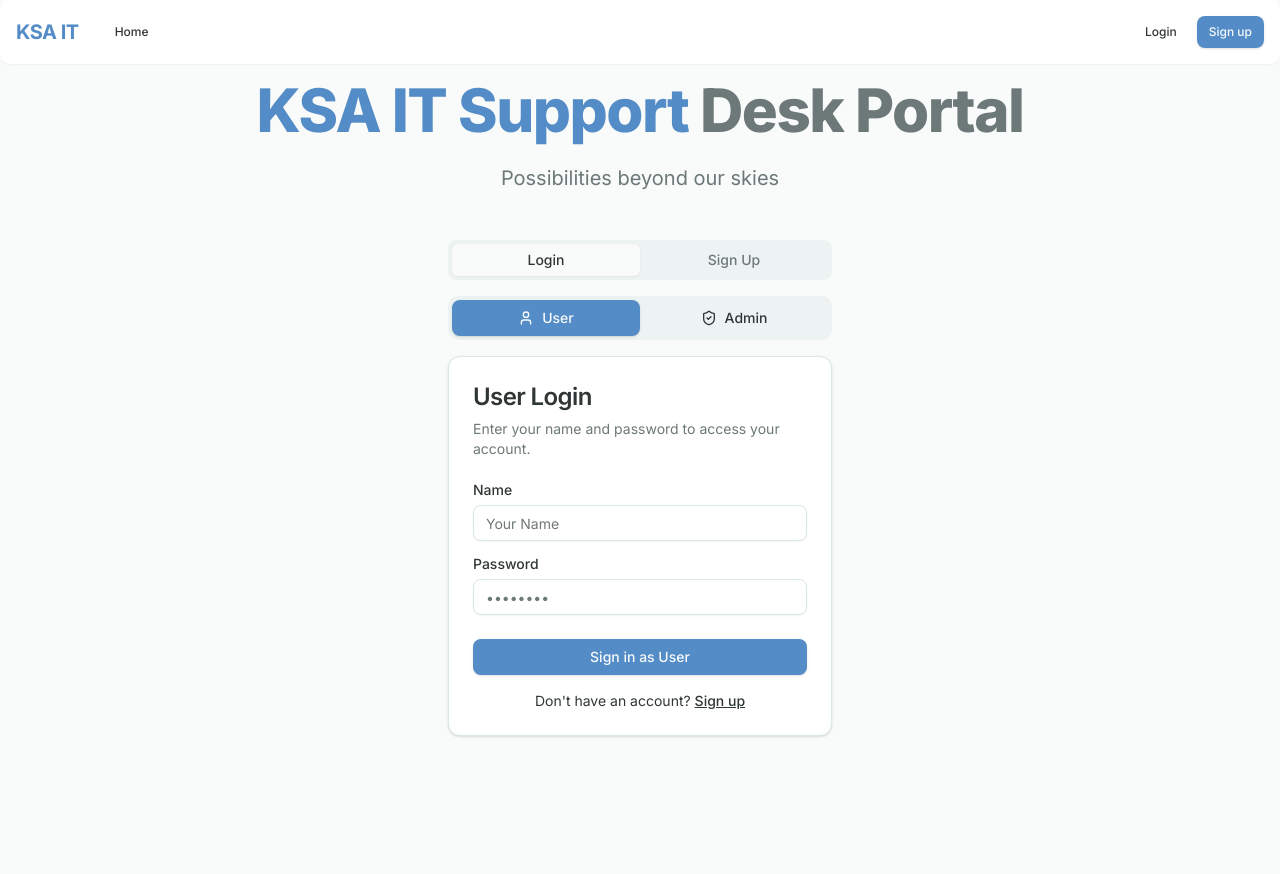
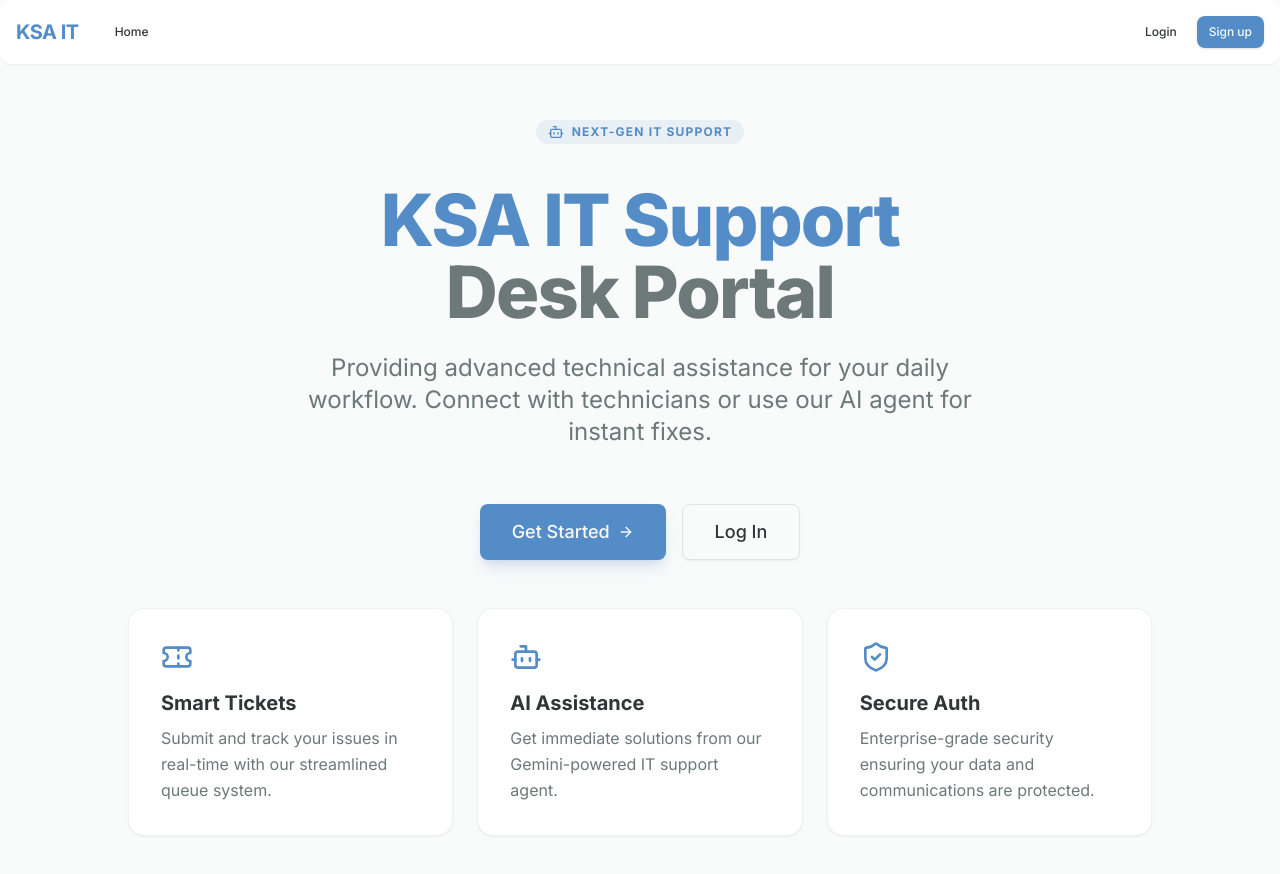
Before and after one commit to webstafrank/support-desk, a Next.js app: page / in a window 1280 px wide. Before the commit the page ends 800 px from the top, so only its background shows below. Built offline with nearby package versions, Linux system fonts and the light colour scheme; no server answers.

Commit message:
refining homepage

```diff
--- a/app/components/Navbar.tsx
+++ b/app/components/Navbar.tsx
@@ -77,10 +77,10 @@ export default async function Navbar() {
             </div>
           ) : (
             <div className="flex items-center gap-2">
-              <Link href="/" className={cn(buttonVariants({ variant: "ghost", size: "sm" }))}>
+              <Link href="/login" className={cn(buttonVariants({ variant: "ghost", size: "sm" }))}>
                 Login
               </Link>
-              <Link href="/?tab=signup" className={cn(buttonVariants({ variant: "default", size: "sm" }))}>
+              <Link href="/signup" className={cn(buttonVariants({ variant: "default", size: "sm" }))}>
                 Sign up
               </Link>
             </div>
--- a/app/page.tsx
+++ b/app/page.tsx
@@ -1,36 +1,86 @@
 import { auth } from "@/auth";
-import AuthTabs from "@/app/components/auth/AuthTabs";
-import { Suspense } from "react";
-import { redirect } from "next/navigation";
+import Link from "next/link";
+import { buttonVariants } from "@/components/ui/button";
+import { cn } from "@/lib/utils";
+import { ArrowRight, Bot, ShieldCheck, Ticket } from "lucide-react";
 
 export default async function Home() {
   const session = await auth();
+  const isLoggedIn = !!session;
   const role = session?.user?.role;
 
-  if (session) {
-    if (role === "admin") {
-      redirect("/admin");
-    } else {
-      redirect("/dashboard");
-    }
-  }
+  return (
+    <main className="container flex flex-col items-center justify-center min-h-[calc(100vh-10rem)] mx-auto px-4 gap-12 py-10">
+      <div className="max-w-4xl space-y-6 text-center animate-in fade-in slide-in-from-top-4 duration-1000">
+        <div className="inline-flex items-center gap-2 px-3 py-1 bg-primary/10 text-primary rounded-full text-xs font-bold uppercase tracking-widest mb-4">
+          <Bot className="h-4 w-4" />
+          Next-Gen IT Support
+        </div>
+        <h1 className="text-5xl md:text-7xl font-extrabold tracking-tight text-primary leading-tight">
+          KSA IT Support <br />
+          <span className="text-muted-foreground">Desk Portal</span>
+        </h1>
+        <p className="text-xl md:text-2xl text-muted-foreground max-w-2xl mx-auto">
+          Providing advanced technical assistance for your daily workflow.
+          Connect with technicians or use our AI agent for instant fixes.
+        </p>
 
-  return (
-    <main className="container flex flex-col items-center justify-center min-h-[calc(100vh-10rem)] mx-auto px-4 gap-8">
-      <div className="max-w-3xl space-y-6 text-center">
-        <h1 className="text-5xl font-extrabold tracking-tight lg:text-6xl text-primary">
-          KSA IT Support <span className="text-muted-foreground">Desk Portal</span>
-        </h1>
-        <p className="text-xl text-muted-foreground">
-          Possibilities beyond our skies
-        </p>
+        <div className="flex flex-col sm:flex-row gap-4 justify-center pt-8">
+          {isLoggedIn ? (
+            <Link
+              href={role === "admin" ? "/admin" : "/dashboard"}
+              className={cn(buttonVariants({ size: "lg" }), "h-14 px-8 text-lg gap-2 shadow-lg shadow-primary/20")}
+            >
+              Go to Dashboard
+              <ArrowRight className="h-5 w-5" />
+            </Link>
+          ) : (
+            <>
+              <Link
+                href="/signup"
+                className={cn(buttonVariants({ size: "lg" }), "h-14 px-8 text-lg gap-2 shadow-lg shadow-primary/20")}
+              >
+                Get Started
+                <ArrowRight className="h-5 w-5" />
+              </Link>
+              <Link
+                href="/login"
+                className={cn(buttonVariants({ variant: "outline", size: "lg" }), "h-14 px-8 text-lg")}
+              >
+                Log In
+              </Link>
+            </>
+          )}
+        </div>
       </div>
 
-      <div className="w-full flex justify-center py-4">
-        <Suspense fallback={<div className="w-full max-w-sm h-[400px] animate-pulse bg-muted rounded-lg" />}>
-          <AuthTabs />
-        </Suspense>
+      <div className="grid grid-cols-1 md:grid-cols-3 gap-6 w-full max-w-5xl animate-in fade-in slide-in-from-bottom-8 duration-1000 delay-300">
+        <FeatureCard
+          icon={<Ticket className="h-8 w-8 text-primary" />}
+          title="Smart Tickets"
+          description="Submit and track your issues in real-time with our streamlined queue system."
+        />
+        <FeatureCard
+          icon={<Bot className="h-8 w-8 text-primary" />}
+          title="AI Assistance"
+          description="Get immediate solutions from our Gemini-powered IT support agent."
+        />
+        <FeatureCard
+          icon={<ShieldCheck className="h-8 w-8 text-primary" />}
+          title="Secure Auth"
+          description="Enterprise-grade security ensuring your data and communications are protected."
+        />
       </div>
     </main>
   );
 }
+
+function FeatureCard({ icon, title, description }: { icon: React.ReactNode, title: string, description: string }) {
+  return (
+    <div className="bg-card border border-border/50 p-8 rounded-2xl shadow-sm hover:shadow-md hover:border-primary/20 transition-all duration-300">
+      <div className="mb-4">{icon}</div>
+      <h3 className="text-xl font-bold mb-2">{title}</h3>
+      <p className="text-muted-foreground leading-relaxed">{description}</p>
+    </div>
+  );
+}
--- a/auth.config.ts
+++ b/auth.config.ts
@@ -5,7 +5,7 @@ import type { NextAuthConfig } from "next-auth";
 export default {
   providers: [], // Providers are added in the full auth.ts
   pages: {
-    signIn: "/",
+    signIn: "/login",
   },
   callbacks: {
     authorized({ auth, request: { nextUrl } }) {
--- a/middleware.ts
+++ b/middleware.ts
@@ -20,8 +20,8 @@ export default auth((req) => {
     return NextResponse.next();
   }
 
-  // 2. Redirect logged-in users away from auth pages (home, login, signup)
-  const isAuthPage = ["/", "/login", "/signup"].includes(nextUrl.pathname);
+  // 2. Redirect logged-in users away from /login and /signup
+  const isAuthPage = ["/login", "/signup"].includes(nextUrl.pathname);
   if (isLoggedIn) {
     if (isAuthPage) {
        return NextResponse.redirect(
```
